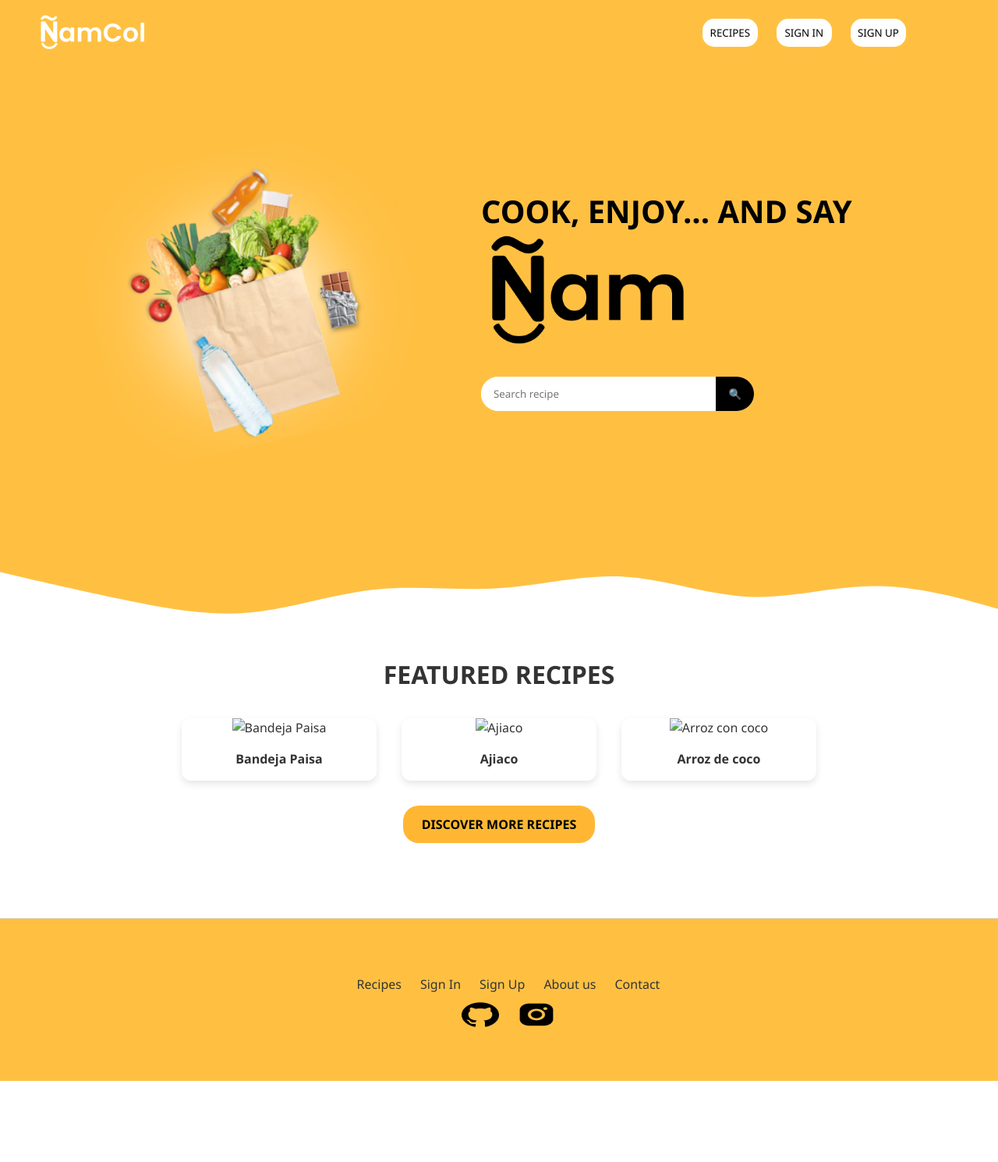
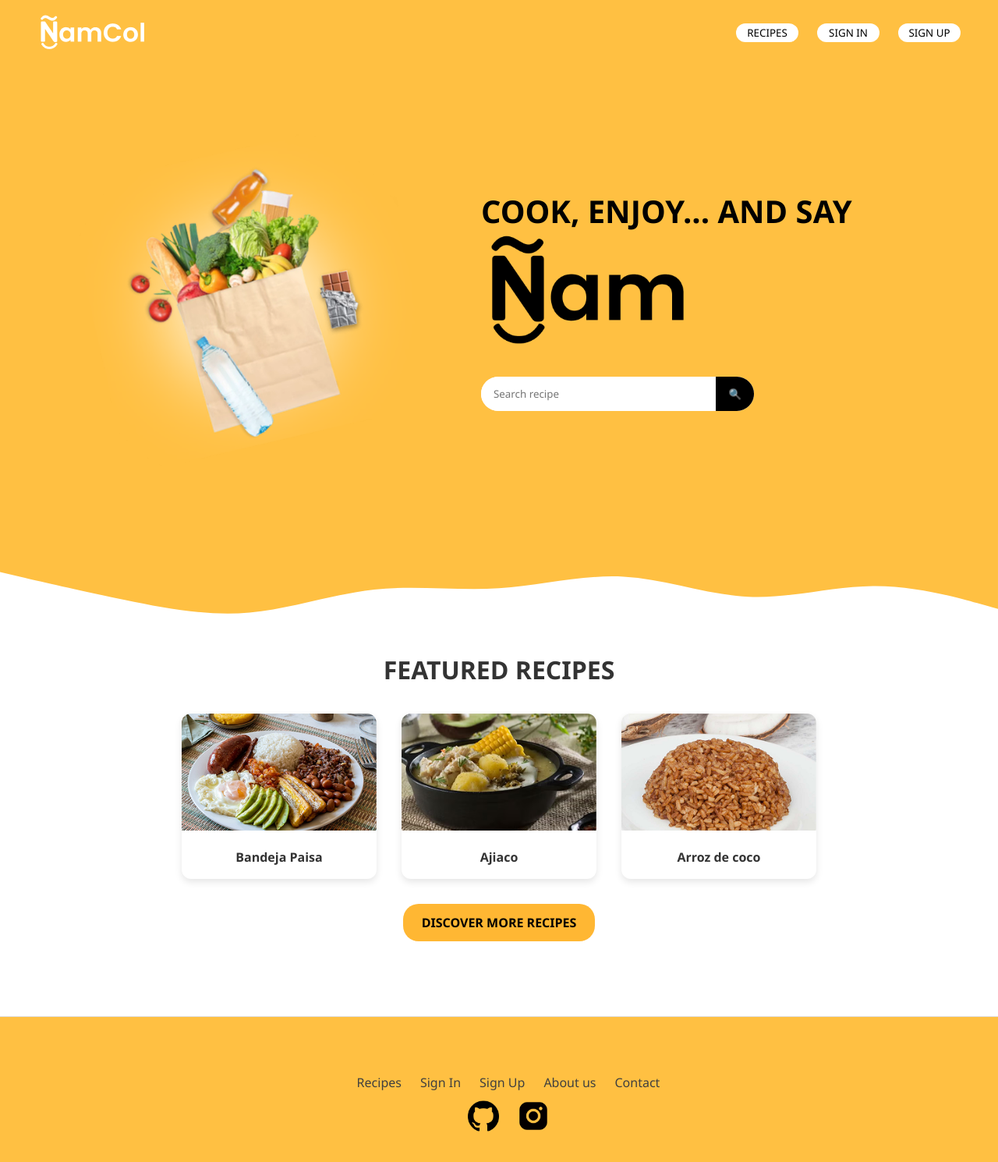
Before and after one commit to Militaseeee/namCol_frontend, a website built with Vite: page index.html in a window 1280 px wide. Shown: the whole page at 78% size. Before the commit the page ends 1386 px from the top, so only its background shows below. Built offline with nearby package versions, Linux system fonts and the light colour scheme; files whose address does not match are found by name.

Commit message:
Estructura inicial del landing page

```diff
--- a/index.html
+++ b/index.html
@@ -49,15 +49,15 @@
       <h2>FEATURED RECIPES</h2>
       <div class="recipe-cards">
         <div class="card">
-          <img src="./src/assets/bandeja-paisa.jpg" alt="Bandeja Paisa">
+          <img src="./src/assets/bandeja-paisa.png" alt="Bandeja Paisa">
           <p>Bandeja Paisa</p>
         </div>
         <div class="card">
-          <img src="./src/assets/ajiaco.jpg" alt="Ajiaco">
+          <img src="./src/assets/ajiaco.png" alt="Ajiaco">
           <p>Ajiaco</p>
         </div>
         <div class="card">
-          <img src="./src/assets/arroz-coco.jpg" alt="Arroz con coco">
+          <img src="./src/assets/arroz-coco.png" alt="Arroz con coco">
           <p>Arroz de coco</p>
         </div>
       </div>
--- a/src/styles/style.css
+++ b/src/styles/style.css
@@ -7,11 +7,21 @@
 }
 
 body {
+  display: flex;
+  flex-direction: column;
   background-color: #fff;
   color: #333;
   line-height: 1.5;
 }
+html, body {
+  height: 100%;
+}
 
+#content {
+  flex: 1;
+  display: flex;
+  flex-direction: column;
+}
 /* ---------------- NAVBAR ---------------- */
 .navbar {
   display: flex;
@@ -28,8 +38,8 @@ body {
 }
 .nav-button{
     display: flex;
-    width: 20%;
-    height: 4.5vh;
+    width: 5rem;
+    height: 3vh;
     align-items: center;
     justify-content: center;
     background-color: white;
@@ -40,6 +50,7 @@ body {
 }
 .navbar nav {
     display: flex;
+    justify-content: flex-end;
     width: 30%;
 }
 .navbar nav a {
@@ -177,7 +188,7 @@ body {
 
 .footer p {
   font-size: 0.9rem;
-  color: #555;
+  color: #3F3F3F;
 }
 .footer-nav{
     display: flex;
@@ -185,7 +196,7 @@ body {
 .footer-nav a {
   margin-left: 1.5rem;
   text-decoration: none;
-  color: #333;
+  color: #3F3F3F;
   font-weight: 500;
 }
 
@@ -198,8 +209,9 @@ body {
     justify-content: center;
 }
 .footer-logos{
-    width: 6vh;
-    height: 4vh;
+    width: 5vh;
+    height: 5vh;
     margin-top: 1%;
     margin-left: 2%;
+    color: #3F3F3F;
 }
```
Also changed, not shown: src/assets/ajiaco.png (added), src/assets/arroz-coco.png (added), src/assets/bandeja-paisa.png (added).
